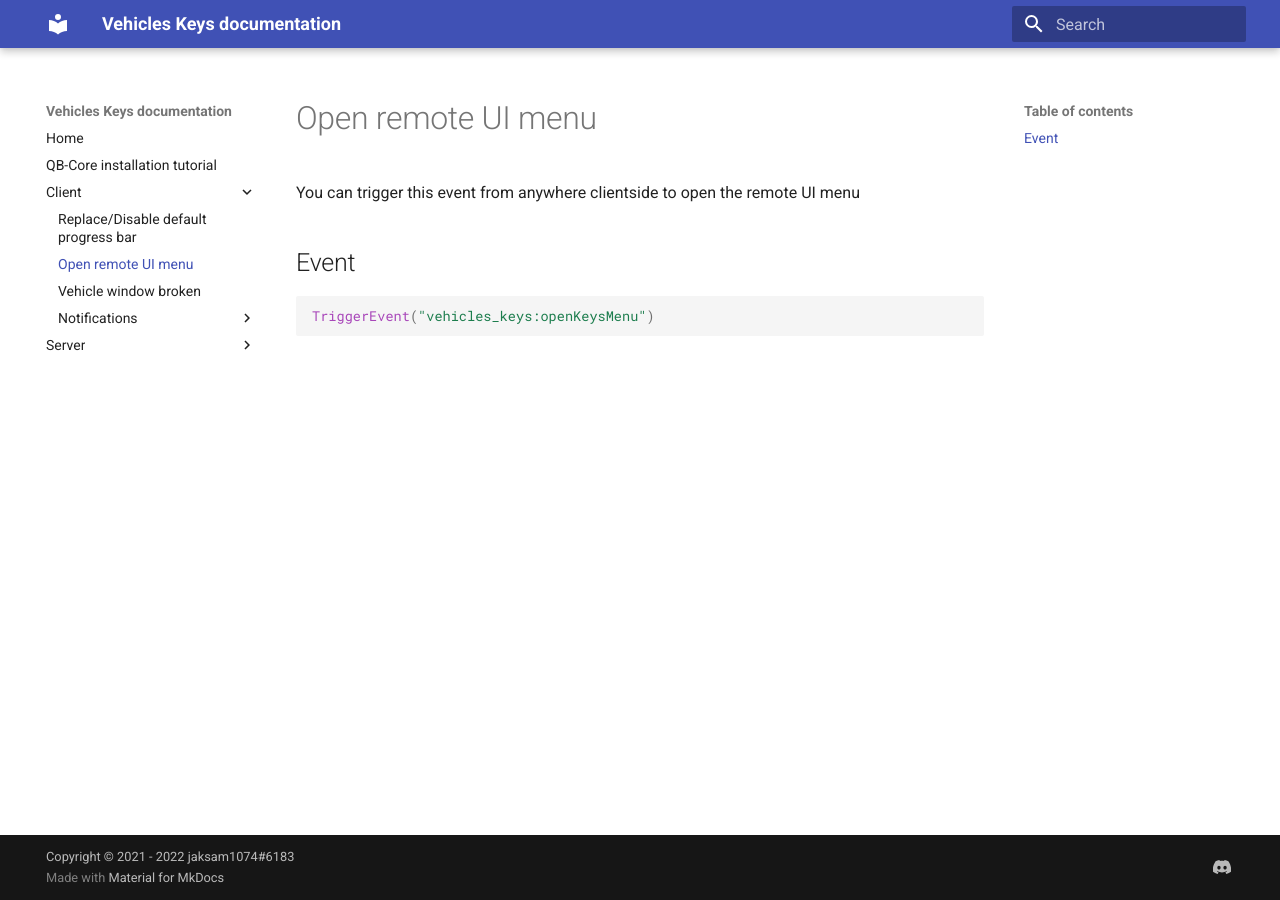
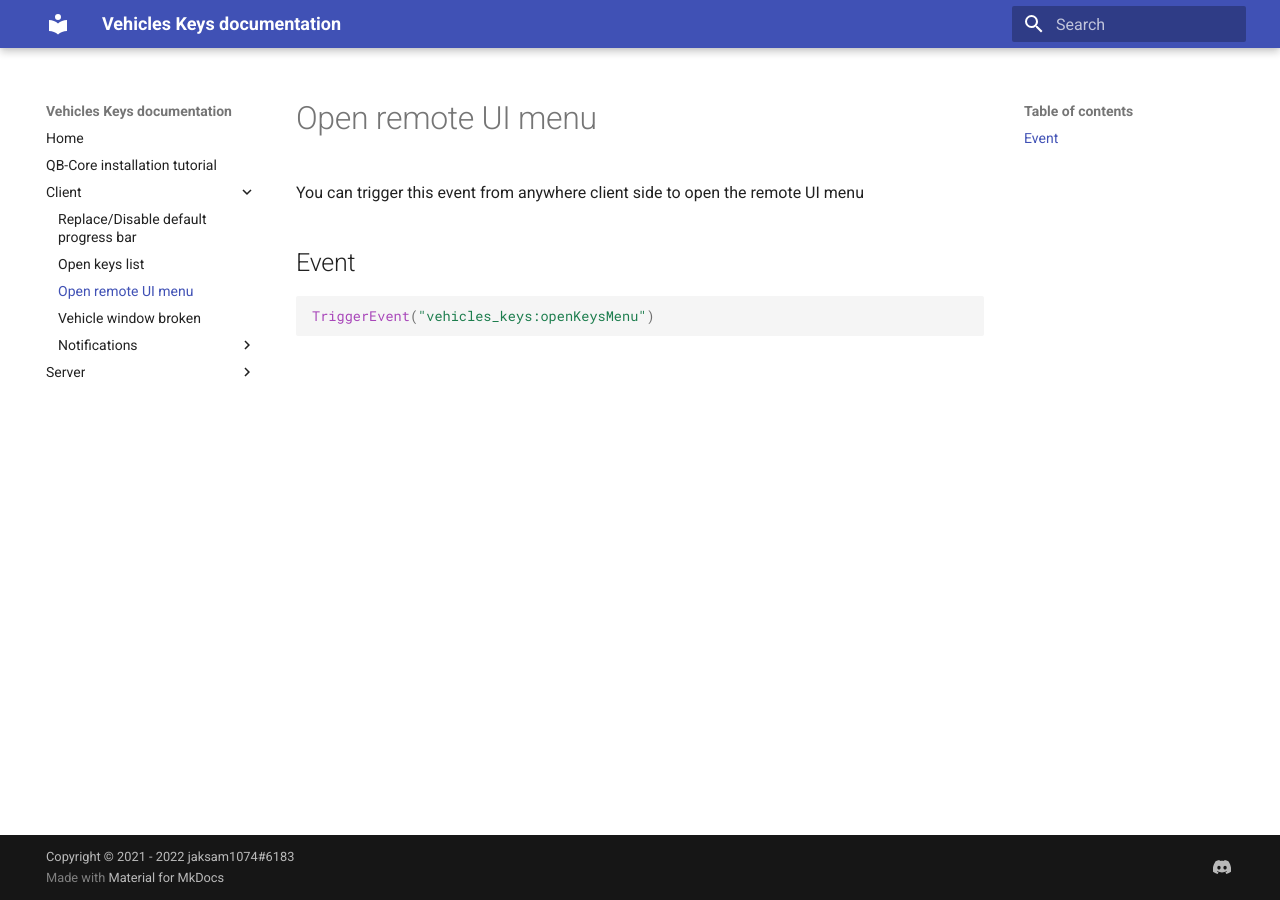
Before and after one commit to jaksam1074/vehicles-keys-documentation, an MkDocs documentation site: the page built from docs/client/openKeysMenu.md, in a window 1280 px wide. Built offline with MkDocs 1.6.1 and Material for MkDocs 9.7.7, drawn with Linux system fonts in a browser that asks for light colours.

Commit message:
Added events to open the players menus

````diff
--- a/docs/client/openKeysMenu.md
+++ b/docs/client/openKeysMenu.md
@@ -1,6 +1,6 @@
 # Open remote UI menu
 
-You can trigger this event from anywhere clientside to open the remote UI menu
+You can trigger this event from anywhere client side to open the remote UI menu
 
 ## Event
 ```lua
````
Also changed, not shown: docs/client/openKeysList.md (added, +8 -0 lines).
